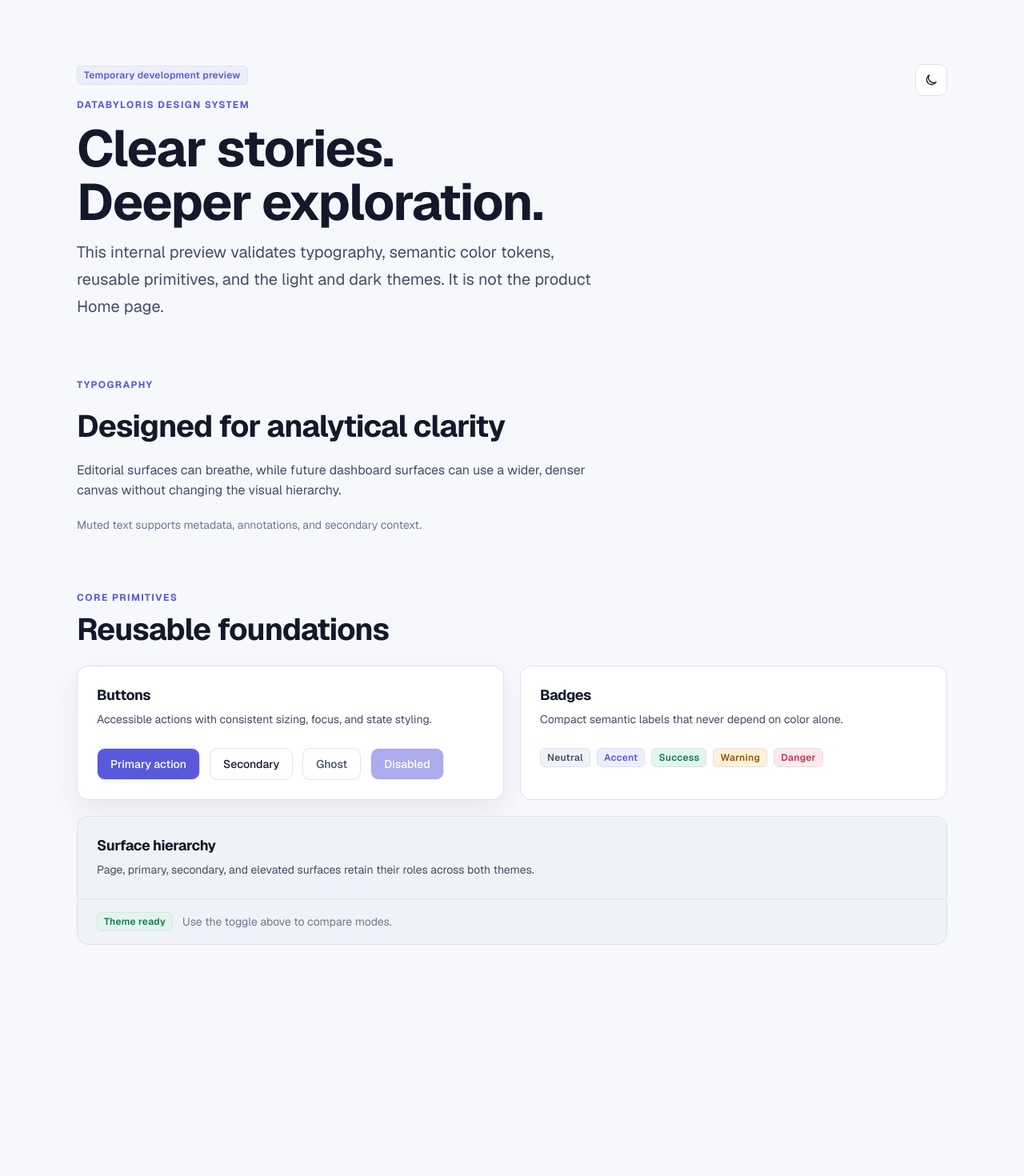
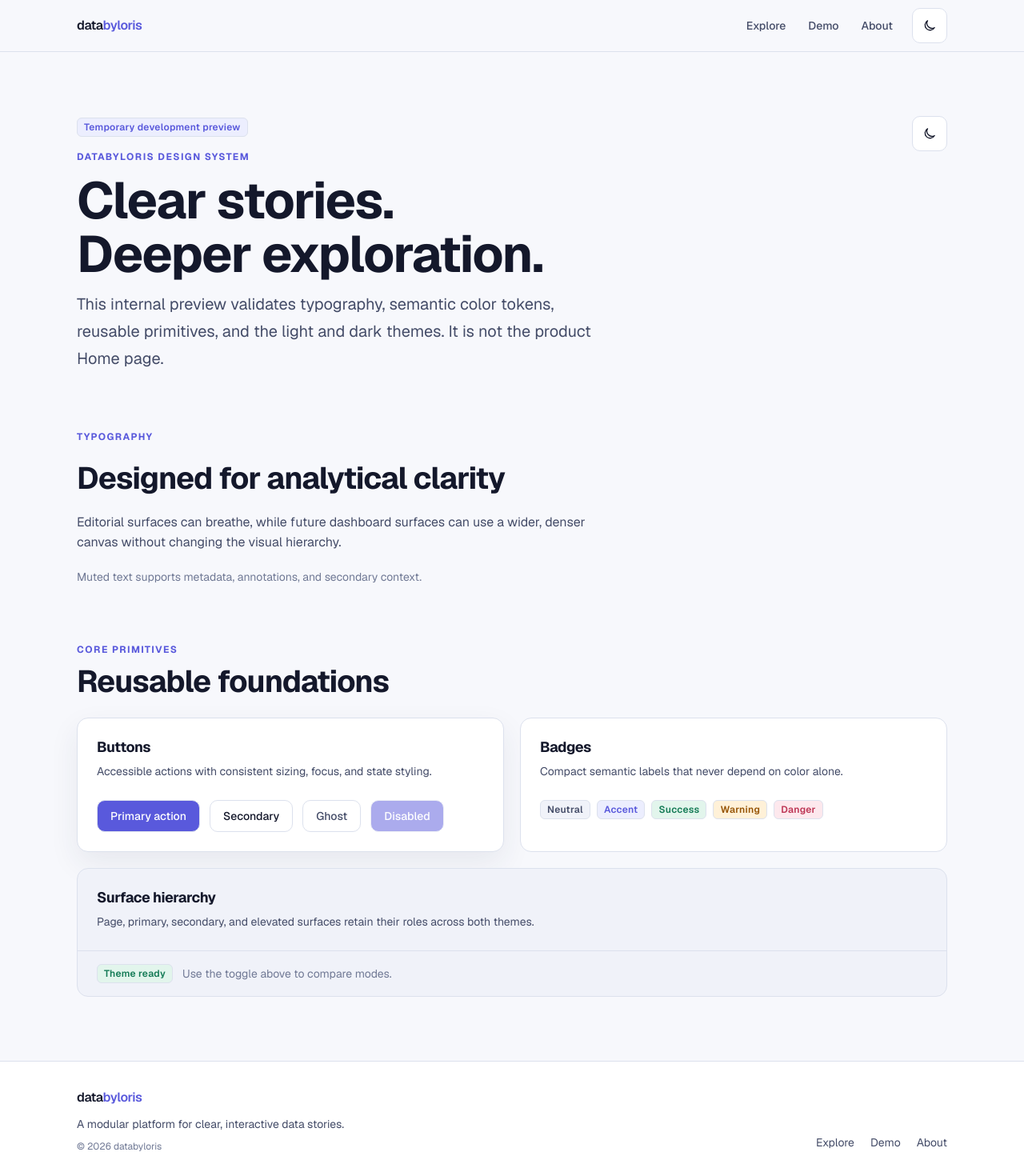
Before and after one commit to builtbyloris/databyloris, a Next.js app: page / in a window 1280 px wide. Shown: the top 1470 px of the page at 80% size. Before the commit the page ends 1261 px from the top, so only its background shows below. Built offline with nearby package versions, Linux system fonts and the light colour scheme.

Commit message:
feat: add application shell and navigation

```diff
--- /dev/null
+++ b/src/app/about/page.tsx
@@ -0,0 +1,10 @@
+export default function AboutPage() {
+  return (
+    <div className="container-story page-frame content-stack">
+      <h1>About</h1>
+      <p className="text-lead">
+        This temporary page will explain the platform and its data-storytelling approach.
+      </p>
+    </div>
+  );
+}
--- /dev/null
+++ b/src/app/demo/page.tsx
@@ -0,0 +1,10 @@
+export default function DemoPage() {
+  return (
+    <div className="container-story page-frame content-stack">
+      <h1>Demo</h1>
+      <p className="text-lead">
+        This temporary page will become the platform&apos;s interactive demo.
+      </p>
+    </div>
+  );
+}
--- /dev/null
+++ b/src/app/explore/page.tsx
@@ -0,0 +1,10 @@
+export default function ExplorePage() {
+  return (
+    <div className="container-story page-frame content-stack">
+      <h1>Explore</h1>
+      <p className="text-lead">
+        This temporary page will become the published-project discovery experience.
+      </p>
+    </div>
+  );
+}
--- a/src/app/layout.tsx
+++ b/src/app/layout.tsx
@@ -1,6 +1,7 @@
 import type { Metadata } from "next";
 import { Geist, Geist_Mono } from "next/font/google";
 
+import { PublicShell } from "@/components/layout/public-shell";
 import { themeInitScript } from "@/lib/theme";
 
 import "./globals.css";
@@ -29,7 +30,7 @@ export default function RootLayout({ children }: LayoutProps<"/">) {
     >
       <body className="flex min-h-full flex-col">
         <script dangerouslySetInnerHTML={{ __html: themeInitScript }} />
-        {children}
+        <PublicShell>{children}</PublicShell>
       </body>
     </html>
   );
--- a/src/app/page.tsx
+++ b/src/app/page.tsx
@@ -12,7 +12,7 @@ import { ThemeToggle } from "@/components/ui/theme-toggle";
 
 export default function DesignSystemPreview() {
   return (
-    <main className="container-page page-frame">
+    <div className="container-page page-frame">
       <div className="section-separation flex items-start justify-between gap-6">
         <div className="max-w-3xl space-y-4">
           <Badge variant="accent">Temporary development preview</Badge>
@@ -99,6 +99,6 @@ export default function DesignSystemPreview() {
           </Card>
         </div>
       </section>
-    </main>
+    </div>
   );
 }
--- /dev/null
+++ b/src/components/layout/navigation.ts
@@ -0,0 +1,5 @@
+export const PUBLIC_NAV_ITEMS = [
+  { href: "/explore", label: "Explore" },
+  { href: "/demo", label: "Demo" },
+  { href: "/about", label: "About" },
+] as const;
--- /dev/null
+++ b/src/components/layout/public-shell.tsx
@@ -0,0 +1,20 @@
+import type { ReactNode } from "react";
+
+import { SiteFooter } from "./site-footer";
+import { SiteNavbar } from "./site-navbar";
+
+interface PublicShellProps {
+  children: ReactNode;
+}
+
+export function PublicShell({ children }: PublicShellProps) {
+  return (
+    <div className="flex min-h-screen flex-col">
+      <SiteNavbar />
+      <main className="flex flex-1 flex-col" id="main-content" tabIndex={-1}>
+        {children}
+      </main>
+      <SiteFooter />
+    </div>
+  );
+}
--- /dev/null
+++ b/src/components/layout/site-footer.tsx
@@ -0,0 +1,41 @@
+import Link from "next/link";
+
+import { PUBLIC_NAV_ITEMS } from "./navigation";
+
+export function SiteFooter() {
+  const currentYear = new Date().getFullYear();
+
+  return (
+    <footer className="border-t border-border bg-surface-primary">
+      <div className="container-page flex flex-col gap-6 py-8 sm:flex-row sm:items-end sm:justify-between">
+        <div className="max-w-md space-y-2">
+          <Link
+            className="inline-block rounded-control font-semibold tracking-tight text-text-primary hover:text-accent"
+            href="/"
+          >
+            data<span className="text-accent">byloris</span>
+          </Link>
+          <p className="text-sm leading-6 text-text-secondary">
+            A modular platform for clear, interactive data stories.
+          </p>
+          <p className="text-xs text-text-muted">© {currentYear} databyloris</p>
+        </div>
+
+        <nav aria-label="Footer navigation">
+          <ul className="flex flex-wrap gap-x-5 gap-y-2">
+            {PUBLIC_NAV_ITEMS.map((item) => (
+              <li key={item.href}>
+                <Link
+                  className="rounded-control text-sm text-text-secondary hover:text-accent"
+                  href={item.href}
+                >
+                  {item.label}
+                </Link>
+              </li>
+            ))}
+          </ul>
+        </nav>
+      </div>
+    </footer>
+  );
+}
--- /dev/null
+++ b/src/components/layout/site-navbar.tsx
@@ -0,0 +1,150 @@
+"use client";
+
+import Link from "next/link";
+import { usePathname } from "next/navigation";
+import { useEffect, useRef, useState } from "react";
+
+import { Button } from "@/components/ui/button";
+import { ThemeToggle } from "@/components/ui/theme-toggle";
+
+import { PUBLIC_NAV_ITEMS } from "./navigation";
+
+function isActiveRoute(pathname: string, href: string) {
+  return pathname === href || pathname.startsWith(`${href}/`);
+}
+
+export function SiteNavbar() {
+  const pathname = usePathname();
+  const [menuOpen, setMenuOpen] = useState(false);
+  const menuButtonRef = useRef<HTMLButtonElement>(null);
+
+  useEffect(() => {
+    if (!menuOpen) {
+      return;
+    }
+
+    function closeOnEscape(event: KeyboardEvent) {
+      if (event.key === "Escape") {
+        setMenuOpen(false);
+        menuButtonRef.current?.focus();
+      }
+    }
+
+    document.addEventListener("keydown", closeOnEscape);
+    return () => document.removeEventListener("keydown", closeOnEscape);
+  }, [menuOpen]);
+
+  function closeMenu() {
+    setMenuOpen(false);
+  }
+
+  return (
+    <header className="sticky top-0 z-50 border-b border-border bg-page-background/95 backdrop-blur-md">
+      <a
+        className="sr-only z-60 rounded-control bg-surface-elevated px-4 py-2 text-sm font-semibold text-text-primary focus:not-sr-only focus:absolute focus:left-4 focus:top-3"
+        href="#main-content"
+      >
+        Skip to main content
+      </a>
+
+      <div className="container-page flex min-h-16 items-center gap-3">
+        <Link
+          aria-current={pathname === "/" ? "page" : undefined}
+          className="rounded-control text-base font-semibold tracking-tight text-text-primary hover:text-accent"
+          href="/"
+          onClick={closeMenu}
+        >
+          data<span className="text-accent">byloris</span>
+        </Link>
+
+        <div className="ml-auto hidden items-center gap-1 md:flex">
+          <nav aria-label="Primary navigation">
+            <ul className="flex items-center gap-1">
+              {PUBLIC_NAV_ITEMS.map((item) => {
+                const active = isActiveRoute(pathname, item.href);
+
+                return (
+                  <li key={item.href}>
+                    <Link
+                      aria-current={active ? "page" : undefined}
+                      className={`inline-flex min-h-10 items-center rounded-control px-3 text-sm font-medium ${
+                        active
+                          ? "bg-accent-subtle text-accent"
+                          : "text-text-secondary hover:bg-surface-secondary hover:text-text-primary"
+                      }`}
+                      href={item.href}
+                    >
+                      {item.label}
+                    </Link>
+                  </li>
+                );
+              })}
+            </ul>
+          </nav>
+        </div>
+
+        <ThemeToggle />
+
+        <Button
+          aria-controls="mobile-navigation"
+          aria-expanded={menuOpen}
+          aria-label={menuOpen ? "Close navigation menu" : "Open navigation menu"}
+          className="md:hidden"
+          onClick={() => setMenuOpen((open) => !open)}
+          ref={menuButtonRef}
+          size="icon"
+          variant="ghost"
+        >
+          {menuOpen ? (
+            <svg aria-hidden="true" className="size-5" fill="none" viewBox="0 0 24 24">
+              <path
+                d="m6 6 12 12M18 6 6 18"
+                stroke="currentColor"
+                strokeLinecap="round"
+                strokeWidth="1.75"
+              />
+            </svg>
+          ) : (
+            <svg aria-hidden="true" className="size-5" fill="none" viewBox="0 0 24 24">
+              <path
+                d="M4 7h16M4 12h16M4 17h16"
+                stroke="currentColor"
+                strokeLinecap="round"
+                strokeWidth="1.75"
+              />
+            </svg>
+          )}
+        </Button>
+      </div>
+
+      {menuOpen ? (
+        <div className="border-t border-border bg-surface-primary md:hidden" id="mobile-navigation">
+          <nav aria-label="Mobile navigation" className="container-page py-3">
+            <ul className="space-y-1">
+              {PUBLIC_NAV_ITEMS.map((item) => {
+                const active = isActiveRoute(pathname, item.href);
+
+                return (
+                  <li key={item.href}>
+                    <Link
+                      aria-current={active ? "page" : undefined}
+                      className={`flex min-h-11 items-center rounded-control px-3 text-sm font-medium ${
+                        active
+                          ? "bg-accent-subtle text-accent"
+                          : "text-text-secondary hover:bg-surface-secondary hover:text-text-primary"
+                      }`}
+                      href={item.href}
+                      onClick={closeMenu}
+                    >
+                      {item.label}
+                    </Link>
+                  </li>
+                );
+              })}
+            </ul>
+          </nav>
+        </div>
+      ) : null}
+    </header>
+  );
+}
--- a/src/components/ui/button.tsx
+++ b/src/components/ui/button.tsx
@@ -1,9 +1,9 @@
-import type { ButtonHTMLAttributes } from "react";
+import type { ComponentPropsWithRef } from "react";
 
 type ButtonVariant = "primary" | "secondary" | "ghost" | "danger";
 type ButtonSize = "sm" | "md" | "lg" | "icon";
 
-export interface ButtonProps extends ButtonHTMLAttributes<HTMLButtonElement> {
+export interface ButtonProps extends ComponentPropsWithRef<"button"> {
   variant?: ButtonVariant;
   size?: ButtonSize;
 }
@@ -23,7 +23,7 @@ const sizes: Record<ButtonSize, string> = {
   sm: "min-h-9 px-3 text-sm",
   md: "min-h-10 px-4 text-sm",
   lg: "min-h-12 px-5 text-base",
-  icon: "size-10 p-0",
+  icon: "size-11 p-0",
 };
 
 export function Button({
```
Also changed, not shown: 1 other file (tests, documents, lock files or other folders).
